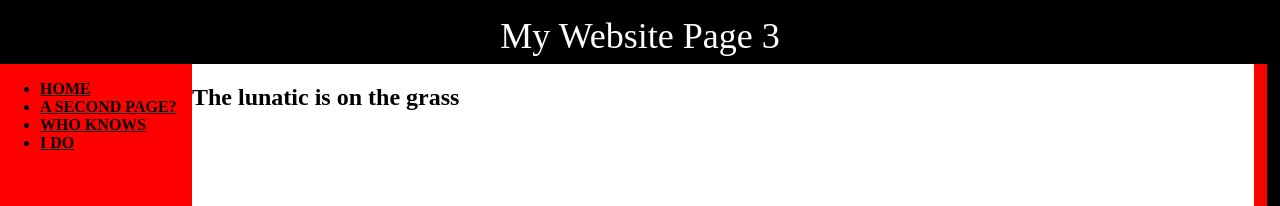
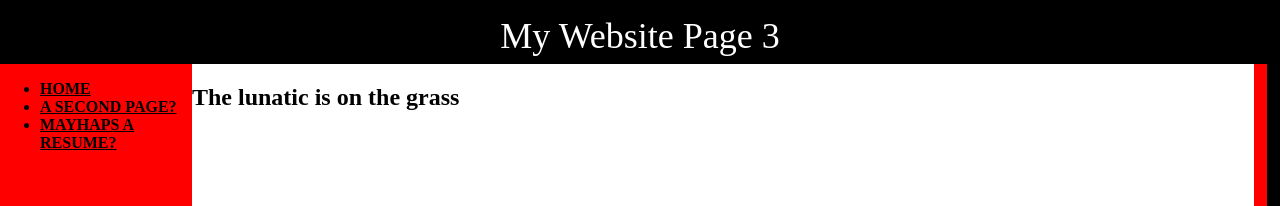
Before and after one commit to Zachdragon100/Zachdragon100.github.io, a plain HTML site: page third.html in a window 1280 px wide. Shown: the top 206 px of the page. Drawn offline with Linux system fonts and the light colour scheme.

Commit message:
Change to Resume - Pt3

```diff
--- a/third.html
+++ b/third.html
@@ -13,8 +13,7 @@
 			<ul>
 				<li><a href="index.html">HOME</a></li>
 				<li><a href="second.html">A SECOND PAGE?</a></li>
-				<li><a href="third.html">WHO KNOWS</a></li>
-				<li><a href="index.html">I DO</a></li>
+				<li><a href="third.html">MAYHAPS A RESUME?</a></li>
 			</ul>
 		</div>
 		<div class="submain">
```
